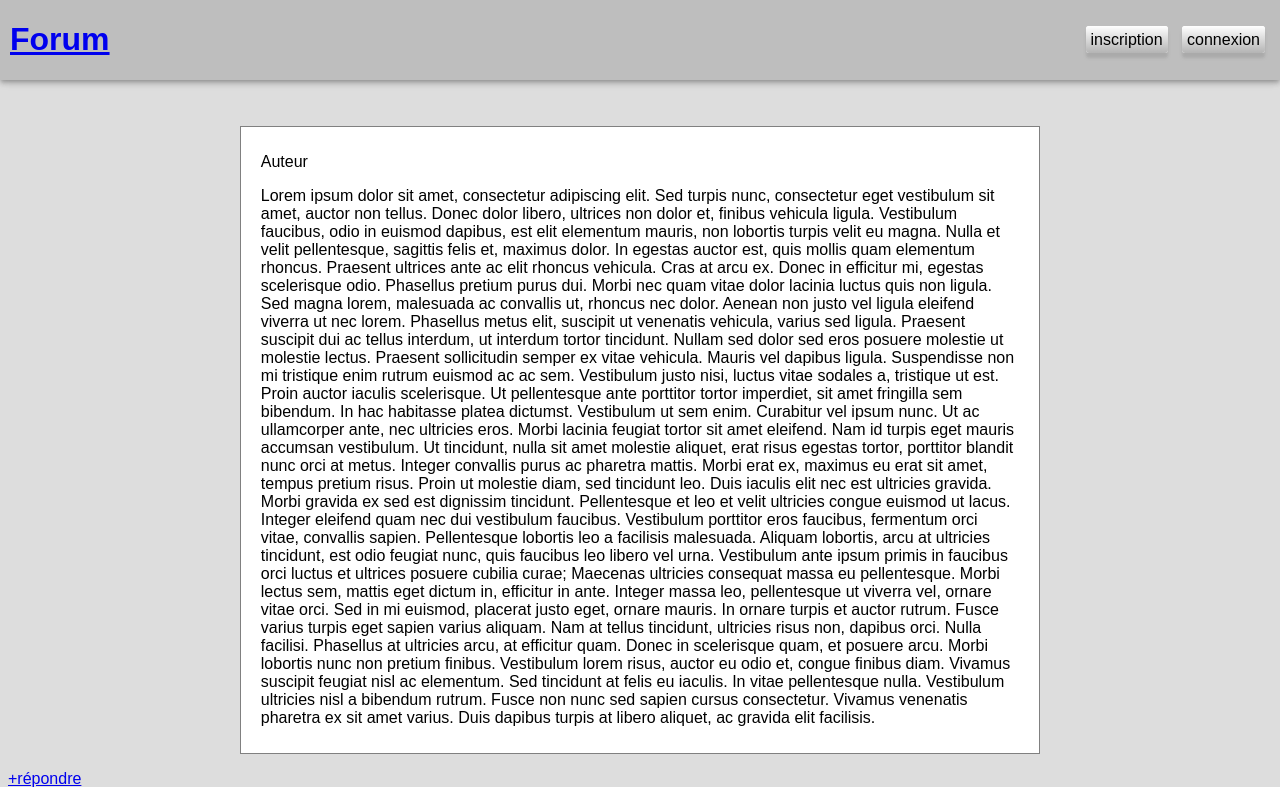
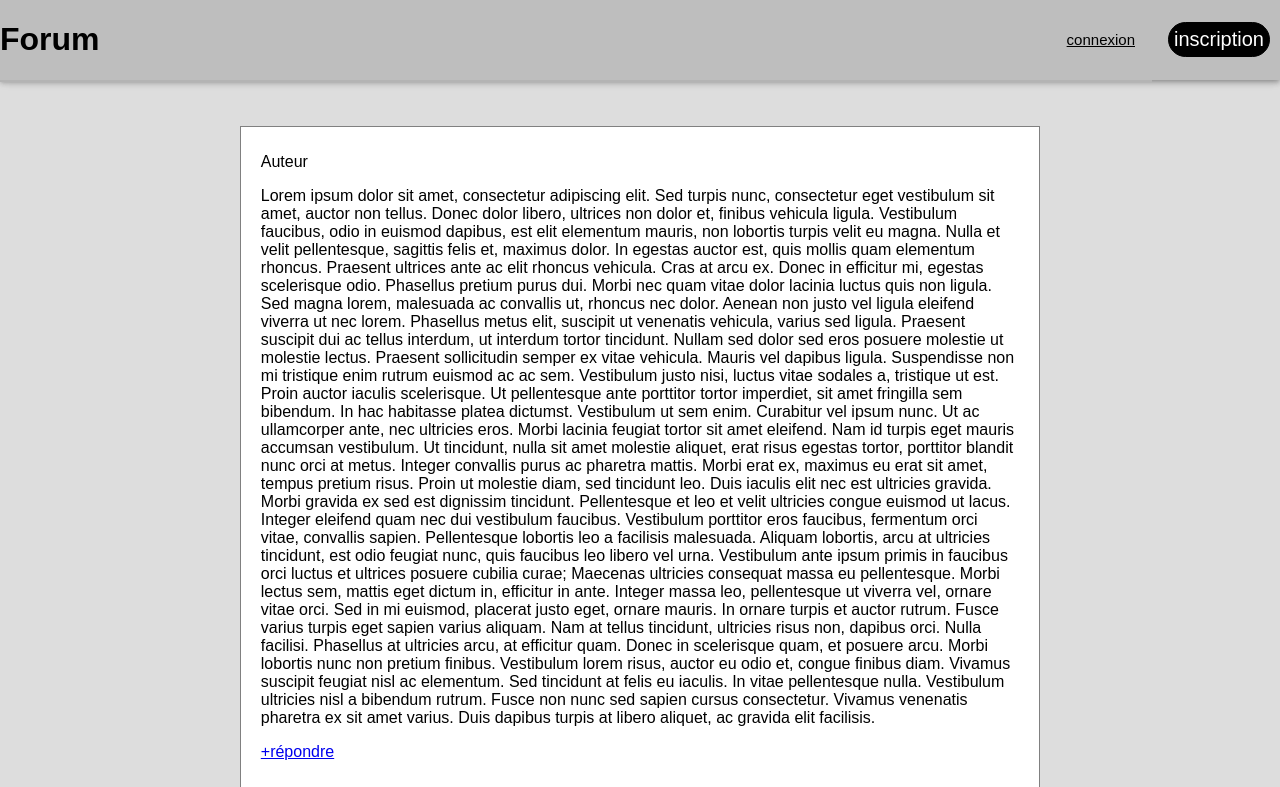
Before and after one commit to Rod-tout-court/Forum, a PHP site: page /fils.html in a window 1280 px wide. Shown: the top 787 px of the page. Run offline with PHP 8.4, Linux system fonts and the light colour scheme.

Commit message:
Modification du bandeau

```diff
--- a/base.css
+++ b/base.css
@@ -4,43 +4,69 @@ html{
     margin-bottom: 10px;
 }
 
-h1{
-    margin-left : 10px;
-}
-.bouton{
-    border-radius: 3px;
-    text-decoration: none;
-    color: black;
-    background-color: #ffffff;
-    background-image: linear-gradient(to bottom,#fff, #b4b4b4);
-    padding: 5px;
-    margin: 5px;
-    box-shadow: 0px 5px 3px #88888859;
-}
-
-.bouton:hover{
-    background-color: #f1f1f1;
-    box-shadow: 0px 0px 0px #88888859;
-    background-image: linear-gradient(to bottom,#b4b4b4, #e2e2e2 );
-}
-
 #bandeau
 {
     position: fixed;
+    display:grid;
     top: 0;
     left: 0;
     right: 0;
+    height: 80px;
     background-color: #bebebe;
-    display:grid;
-    grid-template-columns: auto auto;
+    grid-template-columns: 50% auto 130px;
     box-shadow: rgba(0, 0, 0, 0.2) 0px 2px 4px -1px, rgba(0, 0, 0, 0.14) 0px 4px 5px 0px, rgba(0, 0, 0, 0.12) 0px 1px 10px 0px;
     margin-top: 0px;
     margin-left: 0px;
     margin-right: 0px;
 }
 
+#titre{
+    text-decoration: none;
+    color:black;
+}
+
+#forum{
+    font-size: 30pt;
+    margin-left : 10px;
+    text-decoration: none;
+    color: black;
+}
+.container{
+    display:flex;
+    align-items: center;
+    justify-content: right;
+}
+
+.bouton{
+    text-decoration: none;
+    color: black;
+    padding: 5px;
+    margin: 5px;
+    font-size: 20px;
+    margin-right: 10px;
+}
+
+.bouton:hover{
+    font-weight: bolder;
+}
+
+#connexion{
+    text-decoration: underline;
+    font-size: 15px;
+    padding-right: 5px;
+}
+
+#inscription{
+    border: solid black 1px;
+    border-radius: 20px;
+    background-color: black;
+    color:white;
+}
+
+
+
 #barre{
-    margin-bottom: 0px;
+    margin-top: 0px;
     width: 100%;
     grid-column: 1 / 3;
     border: solid #b4b4b4 1px;
--- a/fils.html
+++ b/fils.html
@@ -8,12 +8,12 @@
 
     <body>
         <div id="bandeau">
-            <h1><a href="./base.html">Forum</a></h1>
-            <p id="lien_connexion">
-                <a href="inscription.html" class="bouton" id="inscription">inscription</a>
-                <a href="connexion.html" class="bouton" id="connexion">connexion</a>
-            </p>
+            <h1><a id="titre" href="./base.html">Forum</a></h1>
+            <div class="container" id="c_connexion"><a href="connexion.html" class="bouton" id="connexion">connexion</a></div>
+            <div class="container" id="c_inscription"><a href="inscription.html" class="bouton" id="inscription">inscription</a></div>
+            <hr id="barre">
         </div>
+
         <div id="contenue">
             <div id="message">
             <p id=""entete>Auteur</p>
@@ -23,10 +23,9 @@
                     Pellentesque lobortis leo a facilisis malesuada. Aliquam lobortis, arcu at ultricies tincidunt, est odio feugiat nunc, quis faucibus leo libero vel urna. Vestibulum ante ipsum primis in faucibus orci luctus et ultrices posuere cubilia curae; Maecenas ultricies consequat massa eu pellentesque. Morbi lectus sem, mattis eget dictum in, efficitur in ante. Integer massa leo, pellentesque ut viverra vel, ornare vitae orci. Sed in mi euismod, placerat justo eget, ornare mauris. In ornare turpis et auctor rutrum. Fusce varius turpis eget sapien varius aliquam. Nam at tellus tincidunt, ultricies risus non, dapibus orci. Nulla facilisi. Phasellus at ultricies arcu, at efficitur quam. Donec in scelerisque quam, et posuere arcu. Morbi lobortis nunc non pretium finibus. Vestibulum lorem risus, auctor eu odio et, congue finibus diam.
                     Vivamus suscipit feugiat nisl ac elementum. Sed tincidunt at felis eu iaculis. In vitae pellentesque nulla. Vestibulum ultricies nisl a bibendum rutrum. Fusce non nunc sed sapien cursus consectetur. Vivamus venenatis pharetra ex sit amet varius. Duis dapibus turpis at libero aliquet, ac gravida elit facilisis.</p>
             </div>
+
+            <p id="repondre"><a href="repondre.html">+répondre</a></p>
         </div>
-
-
-        <p id="repondre"><a href="repondre.html">+répondre</a></p>
 
     </body>
 </html>
```
Also changed, not shown: base.html (+3 -5 lines), connexion.html (+5 -5 lines), info_utilisateur.html (+5 -5 lines), inscription.html (+5 -5 lines), nouveau_fil.html (+5 -5 lines), repondre.html (+5 -5 lines).
